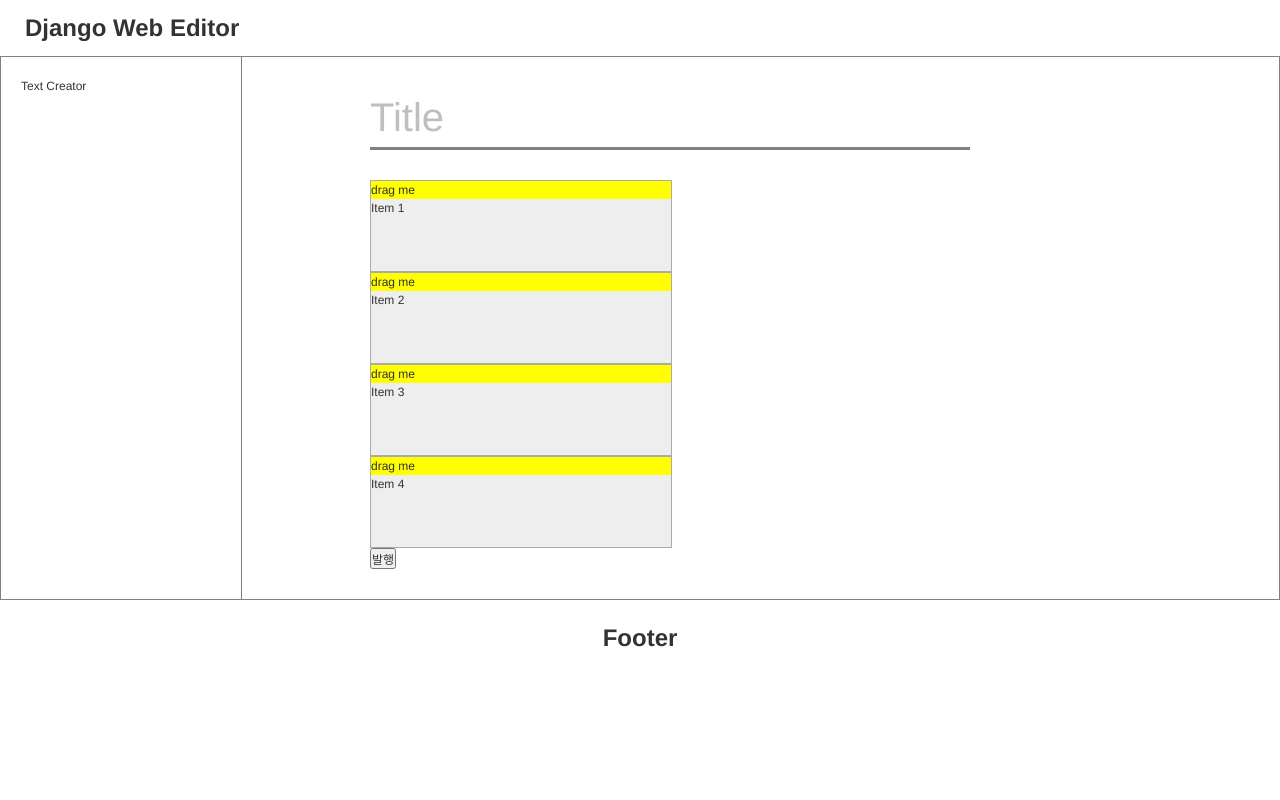
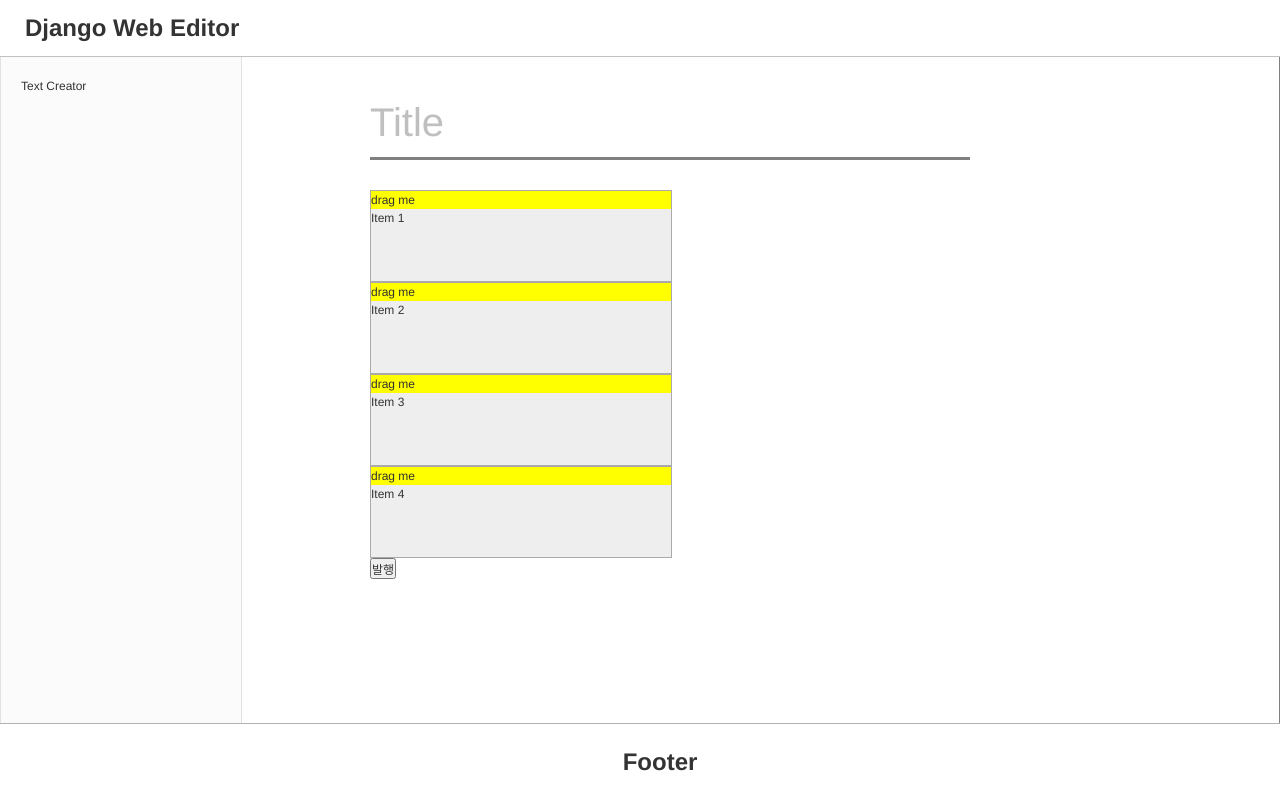
Before and after one commit to dbwodlf3/DjangoWebEditor, a Django app: page /editor/ in a window 1280 px wide. Run offline with Django 3.2, Linux system fonts and the light colour scheme; some libraries are stand-ins or nearby versions.

Commit message:
more layout

```diff
--- a/editor/templates/editor/css.html
+++ b/editor/templates/editor/css.html
@@ -17,7 +17,8 @@
 
 	blockquote, q {
 		quotes: none;
-	}
+    }
+
     blockquote:before, blockquote:after, q:before, q:after {
 		content: '';
 		content: none;
@@ -68,29 +69,39 @@
 
     /* LAYOUT */
     header {
-		border-bottom: 1px solid gray;
+        border-bottom: 1px solid;
+        border-color: #c1c1c1;
 		padding: 10px 25px;
 		float: left;
 	}
 
     footer {
-		border-top: 1px solid gray;
+        border-top: 1px solid;
+        border-color: #b2b2b2;
 		padding: 20px;
 		text-align: center;
-	}
+        position: fixed;
+        width: 100%;
+        bottom: 0;
+        background-color: #fff;
+    }
 
     .container {
 		display: flex;
 		flex-direction: column;
-	}
+        height: 100vh;
+    }
 
     .content {
-		display: flex;
+        display: flex;
+        height: 100%;
 	}
 
     .content aside {
-		border-left: 1px solid gray;
-		border-right: 1px solid gray;
+		border-left: 1px solid;
+        border-right: 1px solid;
+        border-color: #e1e1e1;
+        background-color: #fbfbfb;
 		min-width: 200px;
         max-width: 20%;
         padding: 20px;
@@ -125,6 +136,10 @@
     }
 
     /* EDITOR */
+    #Title {
+        padding: 5px 0;
+    }
+
     ul {
         list-style: none;
     }
```
